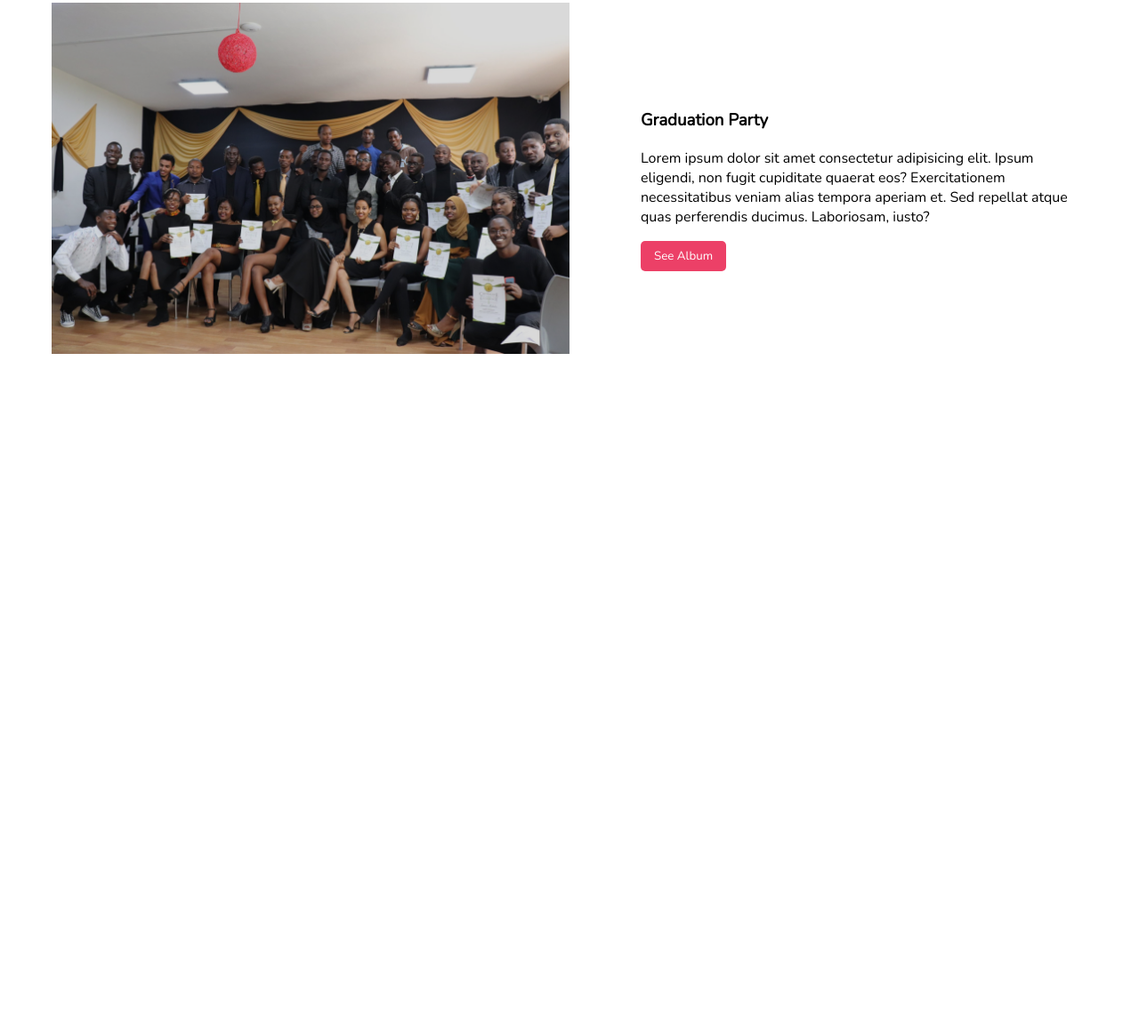
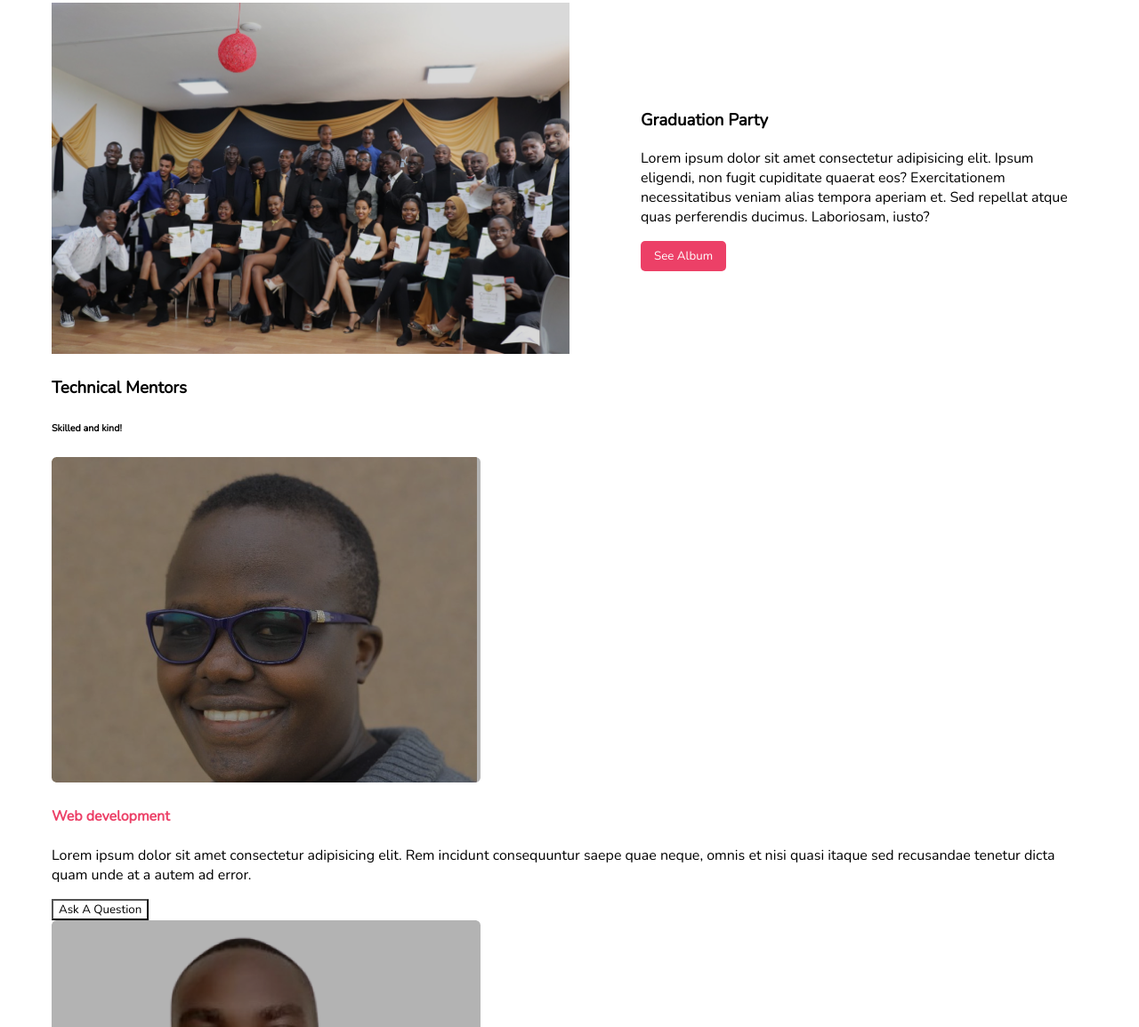
Before and after one commit to NgochoCharity/Week-1, a plain HTML site: page index.html in a window 1280 px wide. Shown: the part 1645-2800 px from the top of the page at 89% size. Before the commit the page ends 2057 px from the top, so only its background shows below. Drawn offline with nearby package versions, Linux system fonts and the light colour scheme.

Commit message:
This commit creates the card section

```diff
--- a/index.html
+++ b/index.html
@@ -58,6 +58,7 @@
         <img src="Assets/images/image 3.png">
     </div>
 </div>
+<!-- section 4 -->
     <div class="fourthpart">
         <div class="fourthimg">
             <img src="Assets/images/image 4.png" alt="">
@@ -68,5 +69,54 @@
             <button id="button6">See Album</button>
         </div>
     </div>
+    <!-- cards -->
+    <div class="cards">
+        <div class="title3">
+            <h3>Technical Mentors</h3>
+            <h6>Skilled and kind!</h6>
+        </div>
+          <div class="allcards">
+              <div class="card1">
+                  <div class="mentor1">
+                      <img class="sizeall"src="Assets/images/image 5.png" alt="">
+                  </div>
+                  <div class="writing1">
+                    <h4 class="pink">Web development</h4>
+                    <p>Lorem ipsum dolor sit amet consectetur adipisicing elit. Rem incidunt consequuntur saepe quae neque, omnis et nisi quasi itaque sed recusandae tenetur dicta quam unde at a autem ad error.</p>
+                    <button class="buttons">Ask A Question</button>
+                  </div>
+              </div>
+              <div class="card2">
+                <div class="mentor2">
+                    <img  class="sizeall"src="Assets/images/image 6.png" alt="">
+                </div>
+                <div class="writing2">
+                  <h4 class="pink">Web development</h4>
+                  <p>Lorem ipsum dolor sit amet consectetur adipisicing elit. Rem incidunt consequuntur saepe quae neque, omnis et nisi quasi itaque sed recusandae tenetur dicta quam unde at a autem ad error.</p>
+                  <button class="buttons">Ask A Question</button>
+                </div>
+              </div>
+              <div class="card3">
+                <div class="mentor3">
+                    <img class="sizeall"src="Assets/images/image 7.png" alt="">
+                </div>
+                <div class="writing3">
+                  <h4 class="pink">Web development</h4>
+                  <p>Lorem ipsum dolor sit amet consectetur adipisicing elit. Rem incidunt consequuntur saepe quae neque, omnis et nisi quasi itaque sed recusandae tenetur dicta quam unde at a autem ad error.</p>
+                  <button class="buttons">Ask A Question</button>
+                </div>
+              </div>
+              <div class="card4">
+                <div class="mentor4">
+                    <img  class="sizeall"src="Assets/images/image 8.png" alt="">
+                </div>
+                <div class="writing4">
+                  <h4 class="pink">Android development</h4>
+                  <p>Lorem ipsum dolor sit amet consectetur adipisicing elit. Rem incidunt consequuntur saepe quae neque, omnis et nisi quasi itaque sed recusandae tenetur dicta quam unde at a autem ad error.</p>
+                  <button class="buttons">Ask A Question</button>
+                </div>
+              </div>
+          </div>
+    </div>
 </body>
 </html>
```
